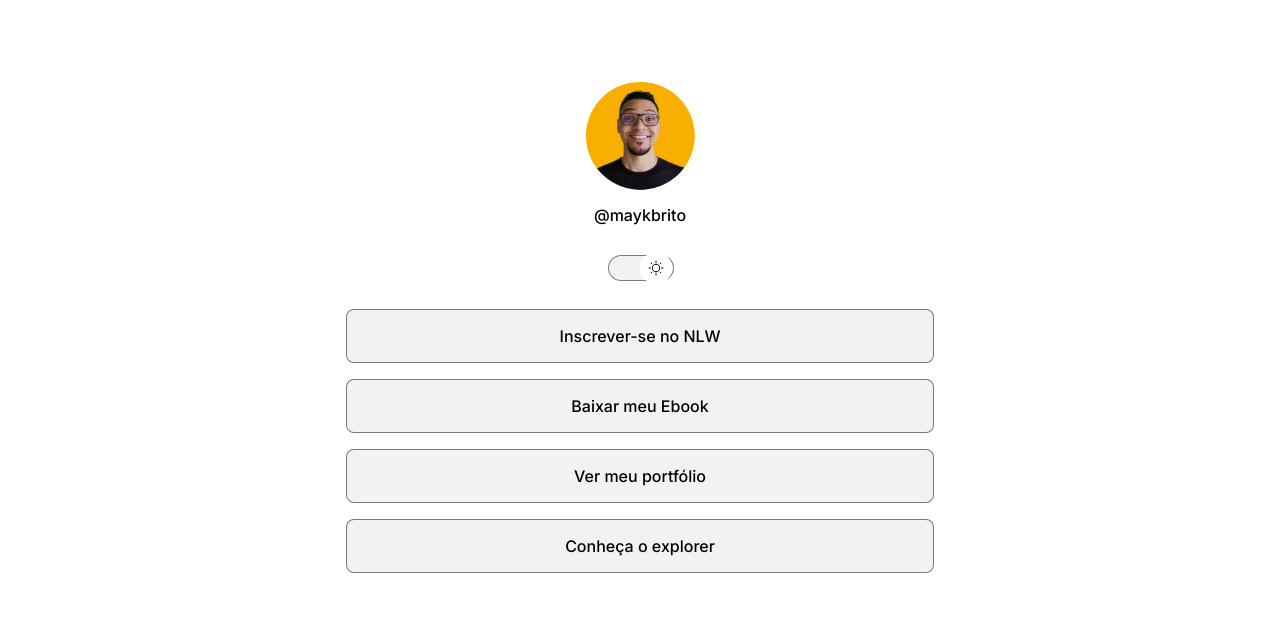
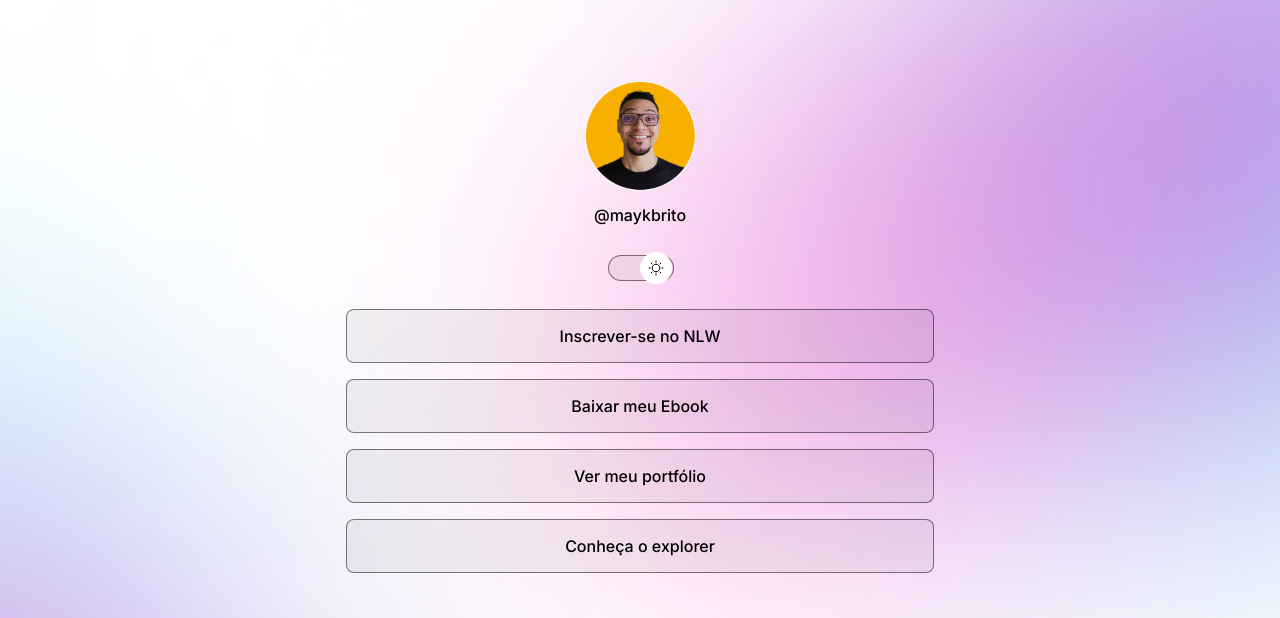
Before and after one commit to DeboraPampanini/Projeto-Rocketseat, a plain HTML site: page index.html in a window 1280 px wide. Shown: the top 618 px of the page. Drawn offline with nearby package versions, Linux system fonts and the light colour scheme.

Commit message:
new - change background based on mediaqueries

```diff
--- a/style.css
+++ b/style.css
@@ -165,6 +165,6 @@ footer {
     --bg-url: url(./assets/assets/bg-desktop.jpg);
   }
   .light {
-    --bg-url: url(.assets/assets/bg-desktop-light.jpg);
+    --bg-url: url(./assets/assets/bg-desktop-light.jpg);
   }
 }
```
